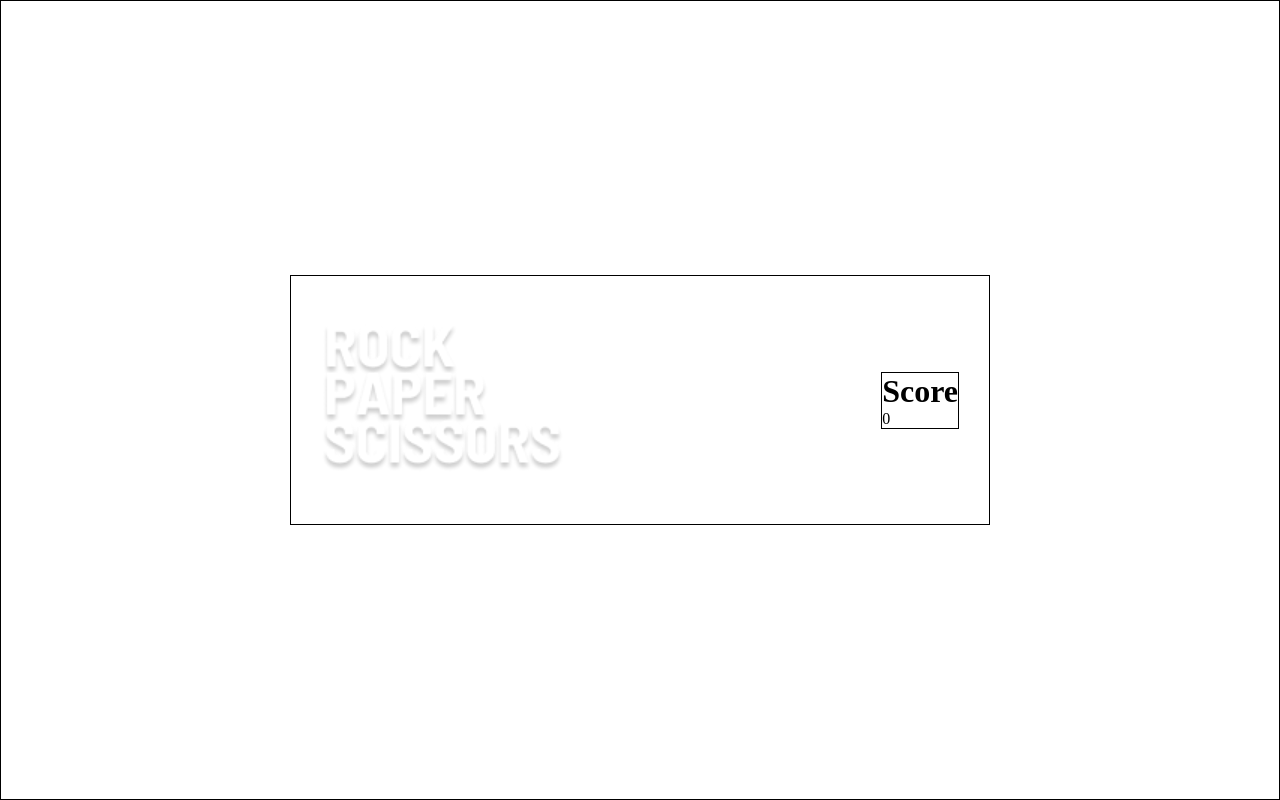
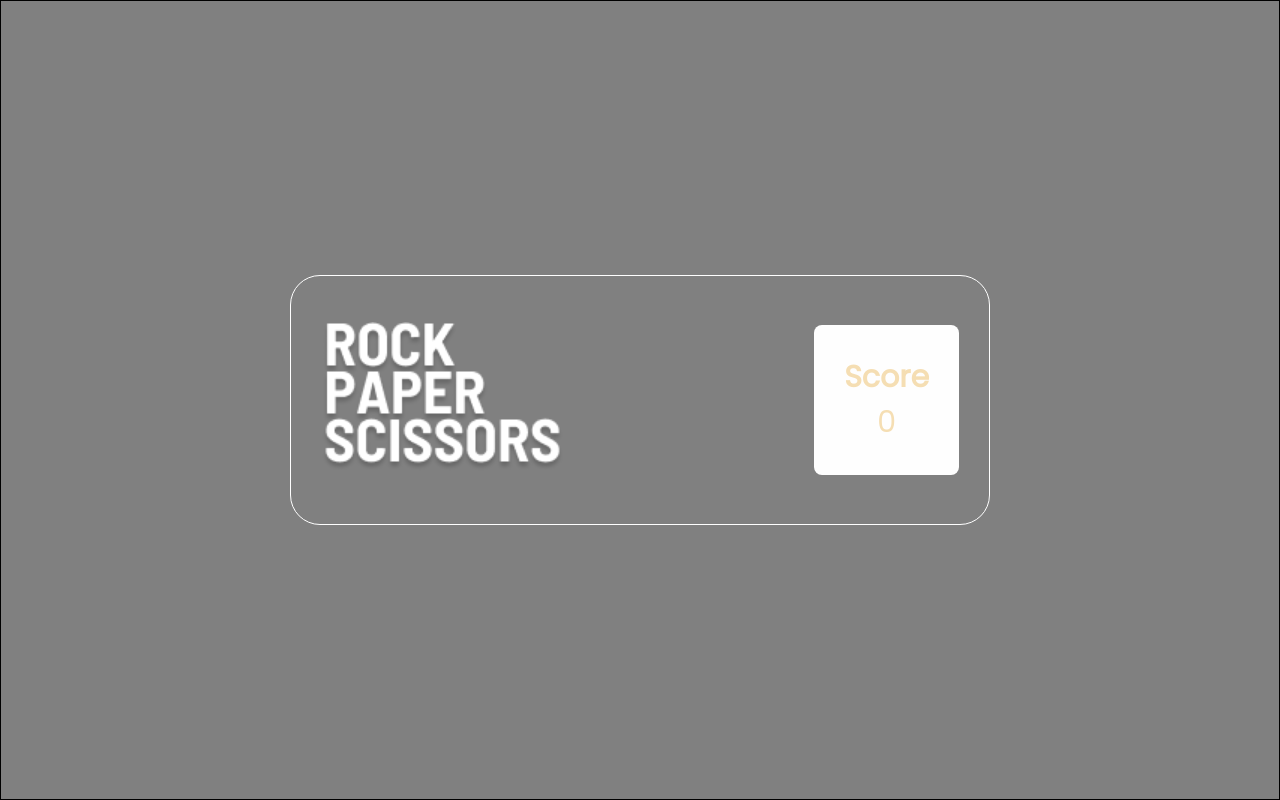
Before and after one commit to pashupati007/clz-bootcamp, a plain HTML site: page index.html in a window 1280 px wide. Drawn offline with Linux system fonts and the light colour scheme.

Commit message:
styling in score board

```diff
--- a/css/style.css
+++ b/css/style.css
@@ -2,18 +2,19 @@
   padding: 0;
   margin: 0;
   box-sizing: border-box;
+  font-family: 'Poppins', sans-serif;
 }
 .wrapper {
   width: 100%;
   height: 100vh;
   border: 1px solid black;
-  background-color: b;
+  background-color: grey;
   display: flex;
   align-items: center;
   justify-content: center;
 }
 .scoreboard {
-  border: 1px solid black;
+  border: 1px solid white;
 
   height: 250px;
   width: 700px;
@@ -21,17 +22,28 @@
   align-items: center;
   justify-content: space-between;
   padding: 30px;
+  border-radius: 30px;
 }
-.logo {
-  /* border: 1px solid black; */
-}
-
 .logo img{
   height: 150px;
   object-fit: contain;
 }
 
 .score{
-  border: 1px solid black;
+  display: flex;
+  background-color: #fefefe;
+  border-radius: 8px;
+  flex-direction: column;
+  justify-content: center;
+  align-items: center;
+  padding:30px;
+}
 
+.score h1{
+  font-size: 30px;
+  color: wheat;
 }
+ .score p{
+  font-size: 30px;
+  color: wheat;
+ }
--- a/index.html
+++ b/index.html
@@ -1,16 +1,22 @@
 <!DOCTYPE html>
 <html lang="en">
   <head>
-    <meta charset="UTF-8">
-    <meta name="viewport" content="width=device-width, initial-scale=1.0">
-    <link rel="stylesheet" href="./css/style.css">
+    <meta charset="UTF-8" />
+    <meta name="viewport" content="width=device-width, initial-scale=1.0" />
+    <link rel="stylesheet" href="./css/style.css" />
+    <link rel="preconnect" href="https://fonts.googleapis.com" />
+    <link rel="preconnect" href="https://fonts.gstatic.com" crossorigin />
+    <link
+      href="https://fonts.googleapis.com/css2?family=Poppins&display=swap"
+      rel="stylesheet"
+    />
     <title>RSP Game</title>
   </head>
   <body>
     <div class="wrapper">
       <div class="scoreboard">
         <div class="logo">
-                <img src="/assets/title.png" alt="">
+          <img src="/assets/title.png" alt="" />
         </div>
         <div class="score">
           <h1>Score</h1>
```
Lines whose indentation alone changed are shown as unchanged.
